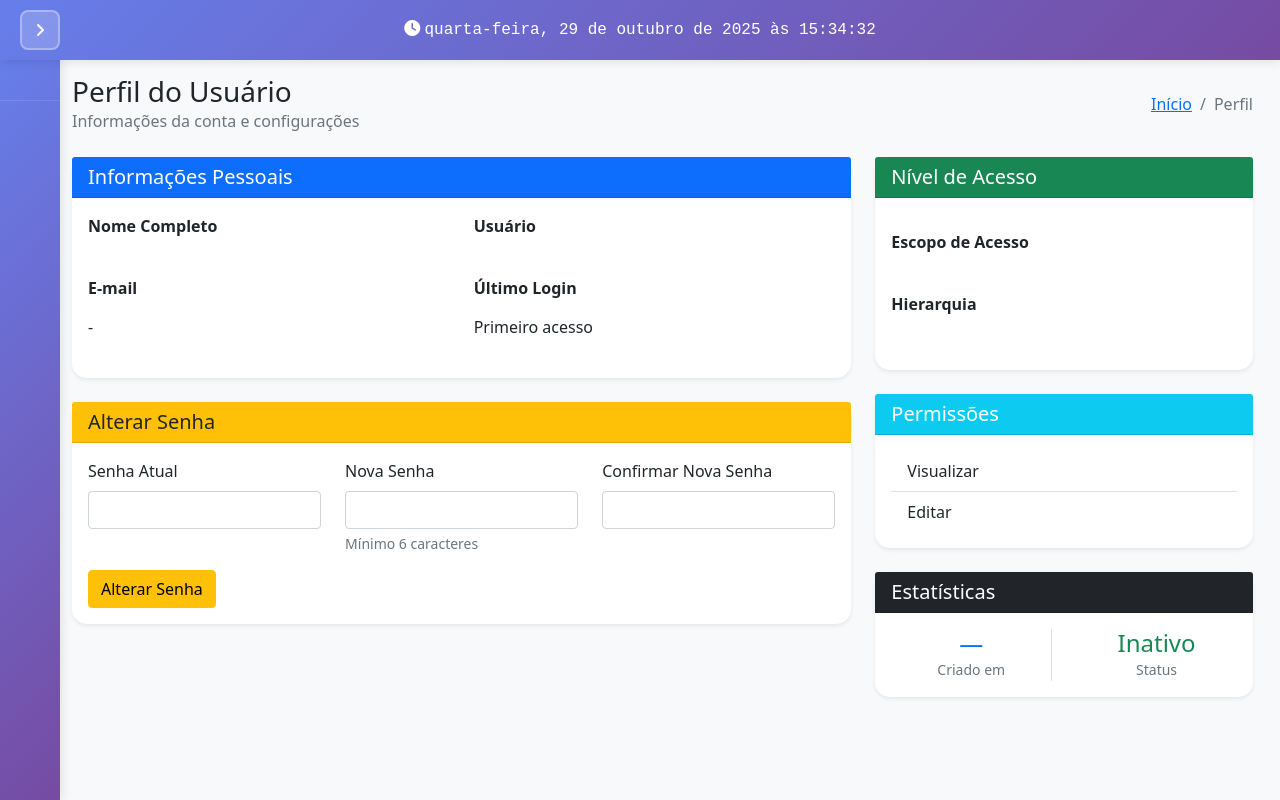
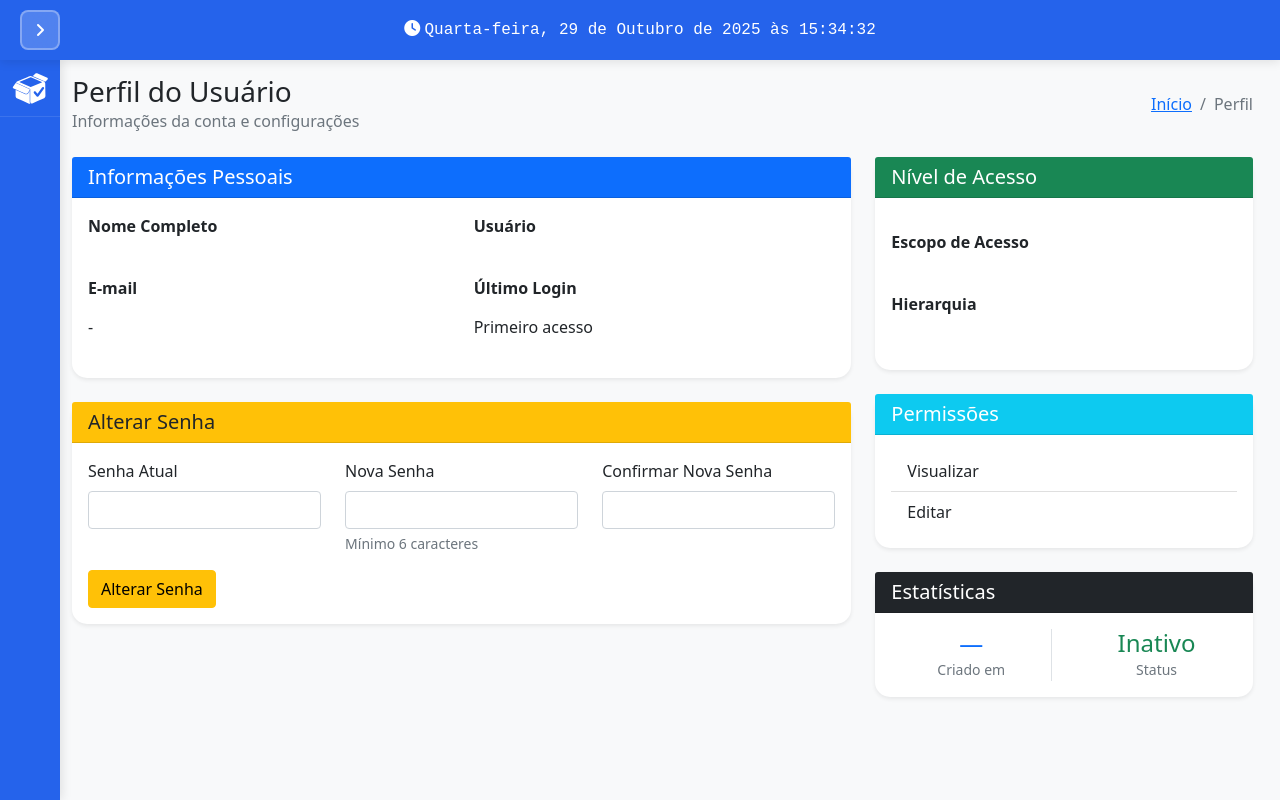
Before and after one commit to pluckstudio27/vitaflow, a Flask app: template static/templates/auth/profile.html in a window 1280 px wide. Run offline with Flask 3, Linux system fonts and the light colour scheme; the template is opened without the code that fills it, so the values that code supplies are empty.

Commit message:
versão personalizada azul

```diff
--- a/templates/base.html
+++ b/templates/base.html
@@ -3,9 +3,10 @@
 <head>
     <meta charset="UTF-8">
     <meta name="viewport" content="width=device-width, initial-scale=1.0">
-    <title>{% block title %}Almox SMS{% endblock %}</title>
+    <title>{% block title %}PluckLog{% endblock %}</title>
     <link href="https://cdn.jsdelivr.net/npm/bootstrap@5.1.3/dist/css/bootstrap.min.css" rel="stylesheet">
     <link href="https://cdnjs.cloudflare.com/ajax/libs/font-awesome/6.0.0/css/all.min.css" rel="stylesheet">
+    <link rel="icon" href="{{ url_for('static', filename='favicon.svg') }}" type="image/svg+xml">
     <script>
         // Utilitário global para requisições JSON com tratamento de erros
         window.fetchJson = async function(url, options = {}) {
@@ -75,7 +76,7 @@
             min-width: 250px;
             height: calc(100vh - 60px);
             margin-top: 60px;
-            background: linear-gradient(135deg, #667eea 0%, #764ba2 100%);
+            background-color: #2563eb;
             color: white;
             transition: all 0.3s ease;
             z-index: 1001;
@@ -199,10 +200,32 @@
         }
 
         .sidebar-brand {
-            padding: 20px;
+            padding: 16px;
             text-align: center;
             border-bottom: 1px solid rgba(255, 255, 255, 0.1);
             margin-bottom: 20px;
+        }
+        .sidebar.collapsed .sidebar-brand {
+            padding: 8px; /* reduz padding no estado colapsado para caber o ícone */
+        }
+        /* Logos de marca para estados expandido/colapsado */
+        .sidebar-brand .brand-logo-expanded {
+            display: block;
+            margin: 0 auto;
+            width: 200px; /* aumenta a logo conforme pedido */
+            height: auto;
+        }
+        .sidebar-brand .brand-logo {
+            display: none; /* ícone só aparece no estado colapsado */
+            margin: 0 auto;
+            width: 40px;
+            height: 40px;
+        }
+        .sidebar.collapsed .brand-logo-expanded {
+            display: none;
+        }
+        .sidebar.collapsed .brand-logo {
+            display: block;
         }
 
         .sidebar-brand h4 {
@@ -217,7 +240,7 @@
             left: 0;
             right: 0;
             height: 60px;
-            background: linear-gradient(135deg, #667eea 0%, #764ba2 100%);
+            background-color: #2563eb;
             box-shadow: 0 2px 10px rgba(0,0,0,0.1);
             z-index: 1002;
             display: flex;
@@ -318,7 +341,7 @@
 
         .user-dropdown-item:hover {
             background-color: #f8f9fa;
-            color: #667eea;
+            color: #2563eb;
             transform: translateX(5px);
         }
 
@@ -359,13 +382,19 @@
         }
 
         .btn-primary {
-            background: linear-gradient(135deg, #667eea 0%, #764ba2 100%);
+            background-color: #2563eb;
             border: none;
             border-radius: 8px;
         }
 
         .btn-primary:hover {
-            background: linear-gradient(135deg, #5a6fd8 0%, #6a4190 100%);
+            background-color: #2563eb;
+            filter: brightness(0.95);
+        }
+
+        /* Remover caret da dropdown para manter só o avatar */
+        .avatar-dropdown.dropdown-toggle::after {
+            display: none !important;
         }
 
         @media (max-width: 768px) {
@@ -512,8 +541,8 @@
         <!-- Sidebar -->
         <nav class="sidebar" id="sidebar">
             <div class="sidebar-brand">
-                <h4><i class="fas fa-boxes"></i> Almox SMS</h4>
-                <small>Sistema de Gerenciamento</small>
+                <img class="brand-logo-expanded" src="{{ url_for('static', filename='logo_pluck_branco.svg') }}" alt="Logo PluckLog">
+                <img class="brand-logo" src="{{ url_for('static', filename='icone_logo_pluck_branco.svg') }}" alt="Logo PluckLog">
             </div>
 
             {% from 'blocks/menu_blocks.html' import render_personalized_menu %}
@@ -664,7 +693,7 @@
         // Atualizar data e hora atual
         function updateDateTime() {
             const now = new Date();
-            const options = {
+            const fmt = new Intl.DateTimeFormat('pt-BR', {
                 weekday: 'long',
                 year: 'numeric',
                 month: 'long',
@@ -673,12 +702,23 @@
                 minute: '2-digit',
                 second: '2-digit',
                 timeZone: 'America/Sao_Paulo'
-            };
+            });
 
-            const dateTimeString = now.toLocaleDateString('pt-BR', options);
+            const parts = fmt.formatToParts(now);
+            let weekday = parts.find(p => p.type === 'weekday')?.value || '';
+            let month = parts.find(p => p.type === 'month')?.value || '';
+            if (weekday) weekday = weekday.charAt(0).toUpperCase() + weekday.slice(1);
+            if (month) month = month.charAt(0).toUpperCase() + month.slice(1);
+
+            const text = parts.map(p => {
+                if (p.type === 'weekday') return weekday;
+                if (p.type === 'month') return month;
+                return p.value;
+            }).join('');
+
             const dateTimeElement = document.getElementById('current-datetime');
             if (dateTimeElement) {
-                dateTimeElement.textContent = dateTimeString;
+                dateTimeElement.textContent = text;
             }
         }
 
```
Also changed, not shown: templates/auth/login.html (+11 -11 lines).
